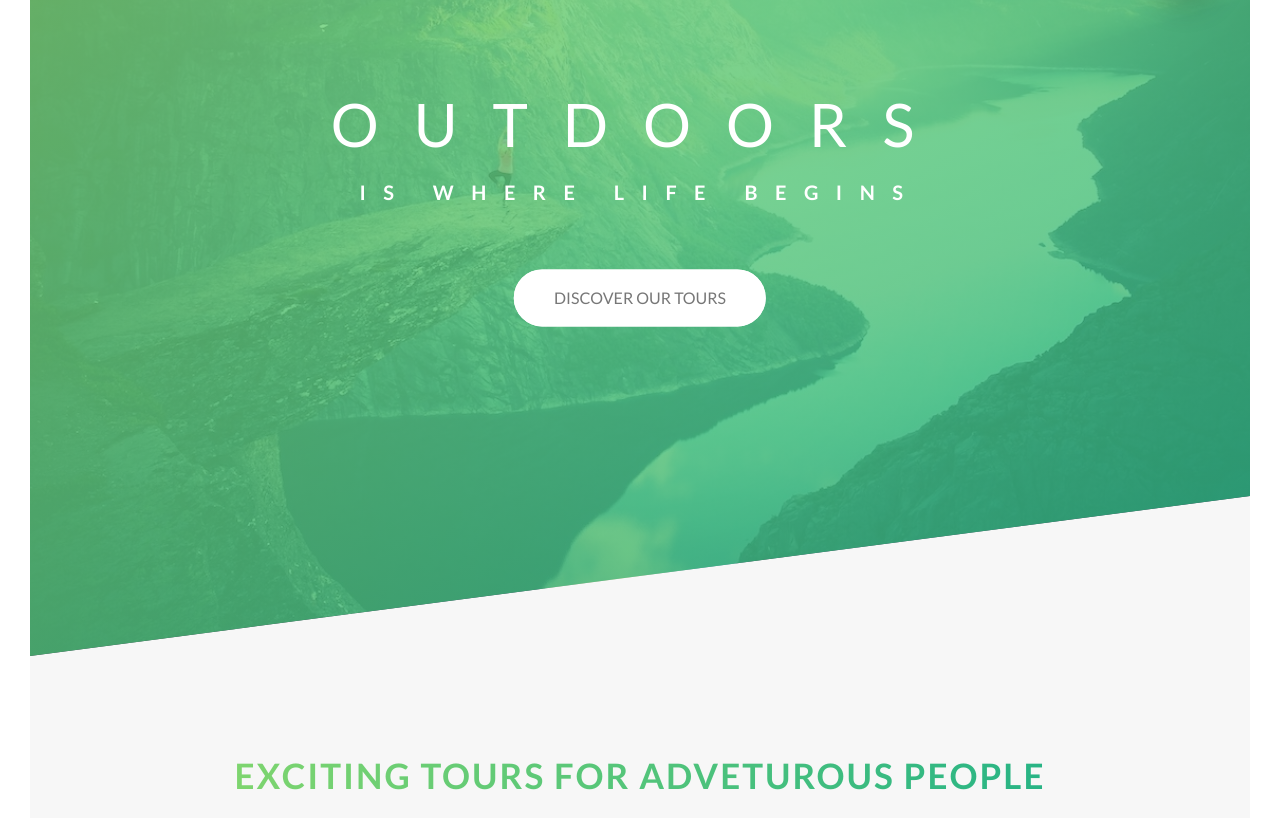
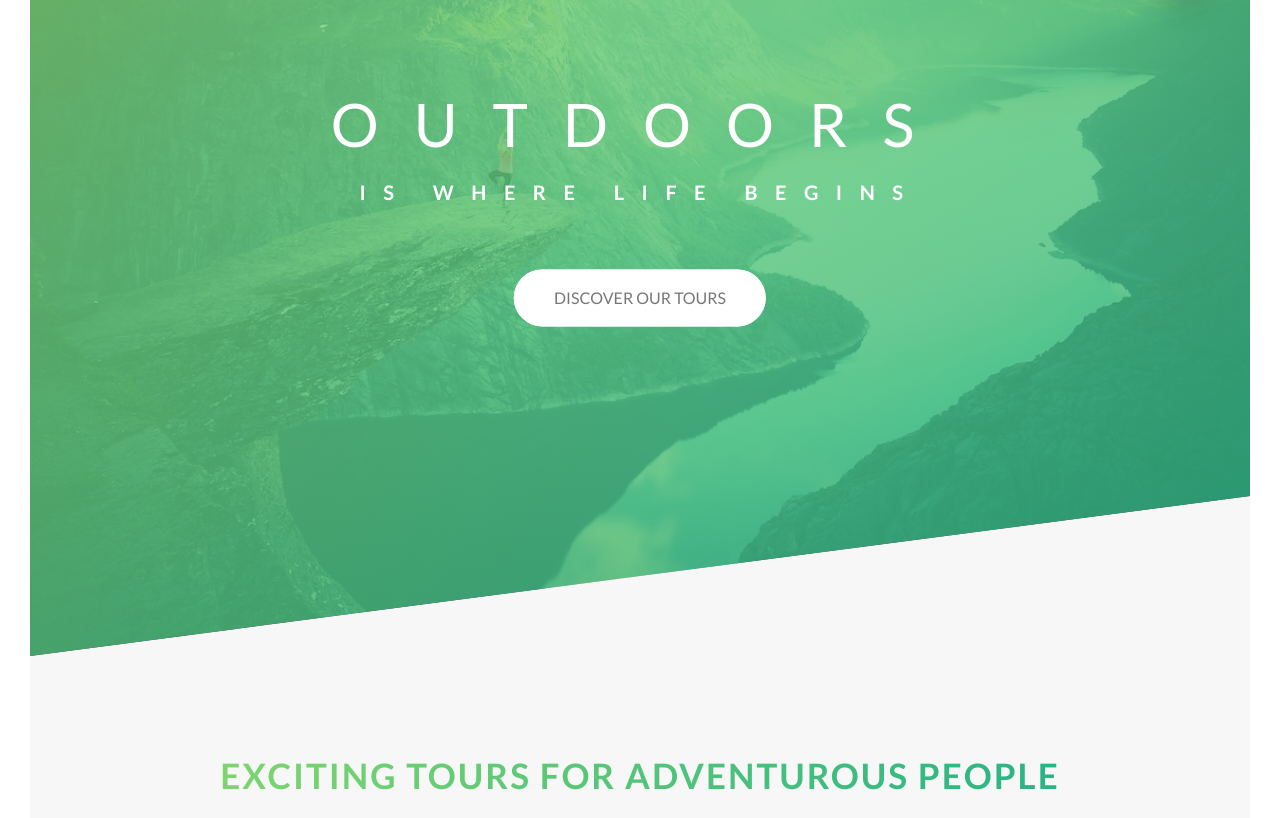
Before and after one commit to steveosoftware/SassProject, a website: page index.html in a window 1280 px wide. Shown: the part 134-952 px from the top of the page. Drawn offline with Linux system fonts and the light colour scheme.

Commit message:
adventurous w an n

```diff
--- a/index.html
+++ b/index.html
@@ -51,7 +51,7 @@
           <section class="section-about">
             <div class="u-center-text u-margin-bottom-big">
               <h2 class="heading-secondary">
-                Exciting tours for adveturous people
+                Exciting tours for adventurous people
               </h2>
             </div>
 
```
